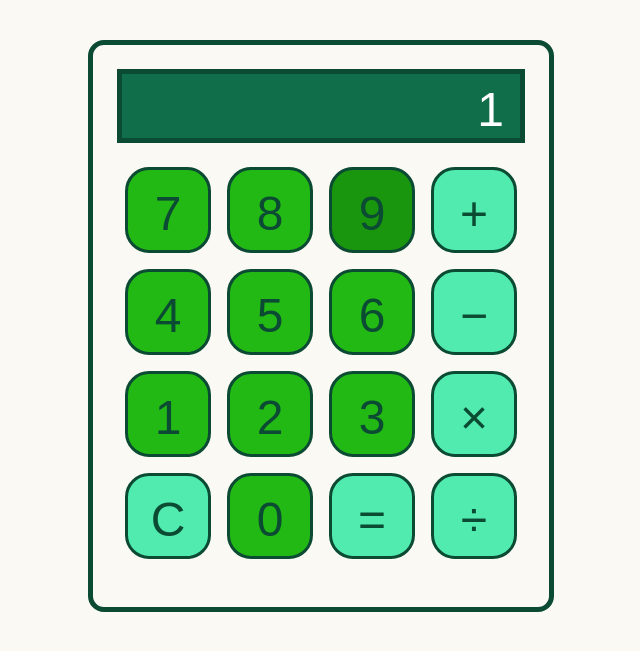
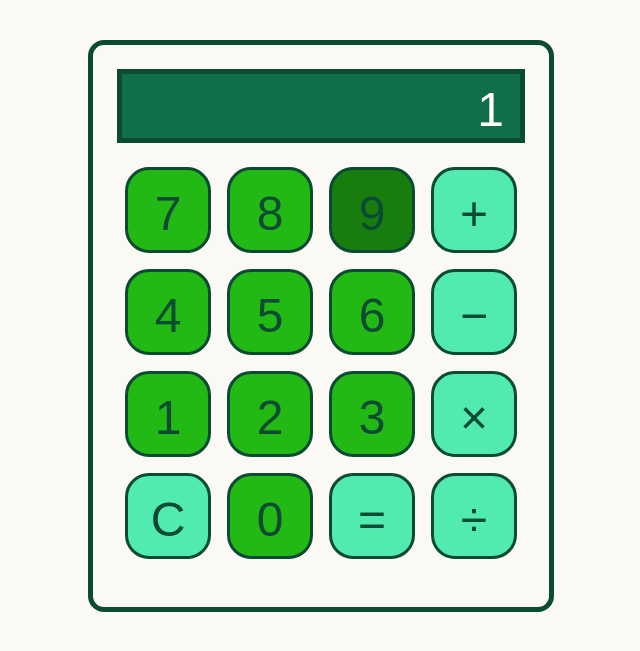
Before and after one commit to greeeenlu/DjangoWebApp, a Django app: page /calculator/1/1/1/1/ in a window 1280 px wide, while the restyled element is pressed. Shown: the part 84-735 px from the top of the page, without its empty margins (319-959 px from the left). Run offline with Django 3.2, Linux system fonts and the light colour scheme.

Commit message:
css btn color while active

```diff
--- a/WebApp/static/css/calculator.css
+++ b/WebApp/static/css/calculator.css
@@ -78,12 +78,20 @@ body {
     background-color: rgb(25, 149, 14);
 }
 
+.digital-btn:active{
+    background-color:  rgb(23, 126, 14);
+}
+
 .symbal-btn{
     background-color: rgb(81, 235, 176);
 }
 
 .symbal-btn:hover{
     background-color: rgb(64, 185, 139);
+}
+
+.symbal-btn:active{
+    background-color: rgb(50, 145, 108);
 }
 
 .alert {
@@ -117,6 +125,7 @@ color: black;
     0%{
       opacity: 1;
     }
+
     100%{
       display: none;
       opacity: 0;
```
Lines whose indentation alone changed are shown as unchanged.
